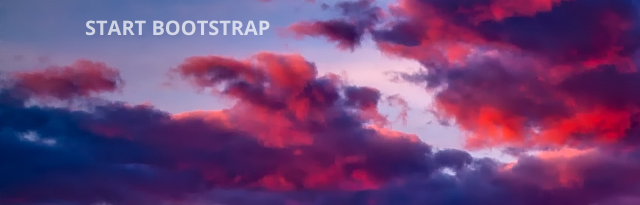
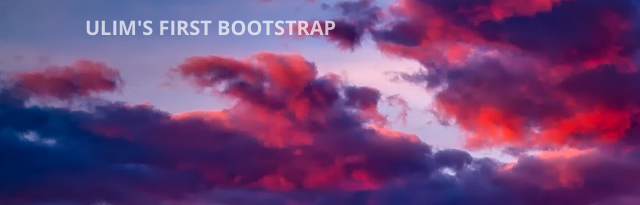
Before and after one commit to ulimy/ulimy.github.io, a website with bundled scripts: page index.html in a window 1280 px wide. Shown: the top 205 px of the page, 0-640 px from the left. Built offline with nearby package versions, Linux system fonts and the light colour scheme.

Commit message:
second commit

```diff
--- a/index.html
+++ b/index.html
@@ -31,7 +31,7 @@
     <!-- Navigation -->
     <nav class="navbar navbar-expand-lg navbar-light fixed-top" id="mainNav">
       <div class="container">
-        <a class="navbar-brand js-scroll-trigger" href="#page-top">Start Bootstrap</a>
+        <a class="navbar-brand js-scroll-trigger" href="#page-top">Ulim's First Bootstrap</a>
         <button class="navbar-toggler navbar-toggler-right" type="button" data-toggle="collapse" data-target="#navbarResponsive" aria-controls="navbarResponsive" aria-expanded="false" aria-label="Toggle navigation">
           <span class="navbar-toggler-icon"></span>
         </button>
```
